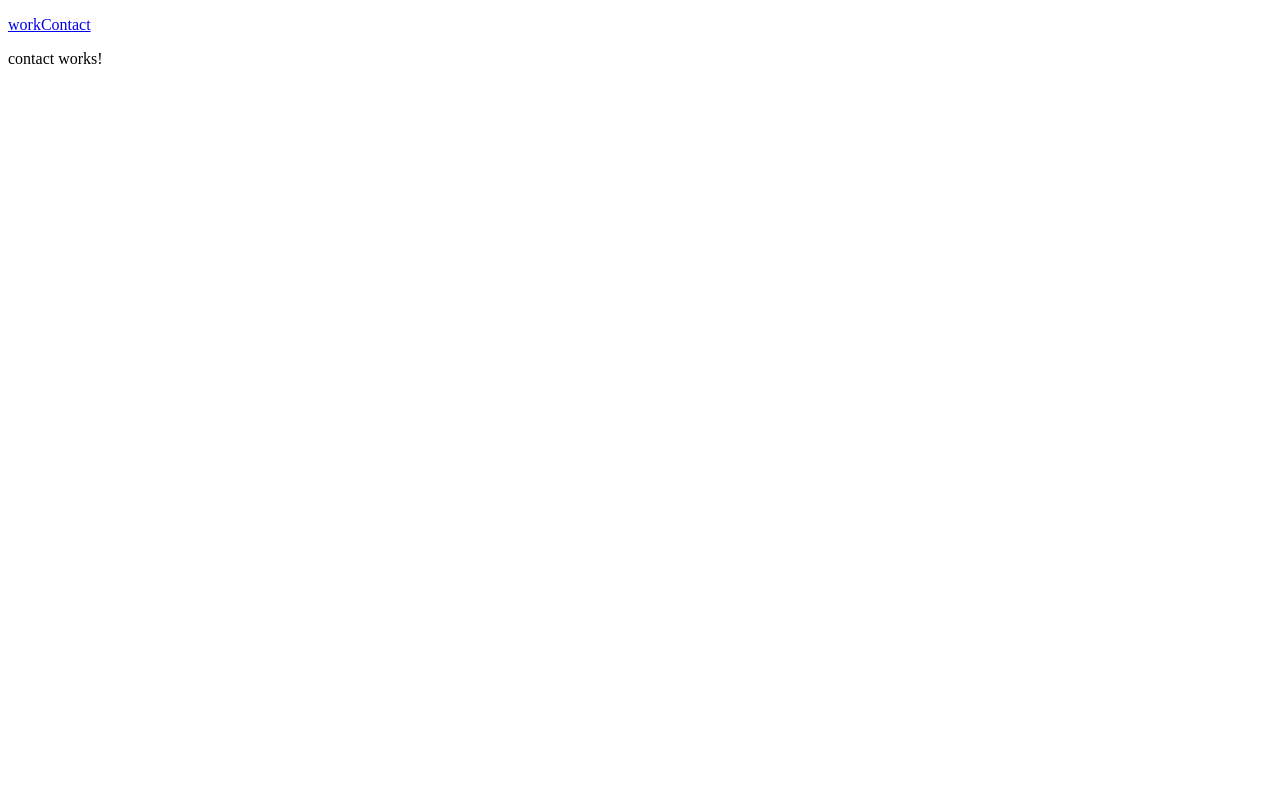
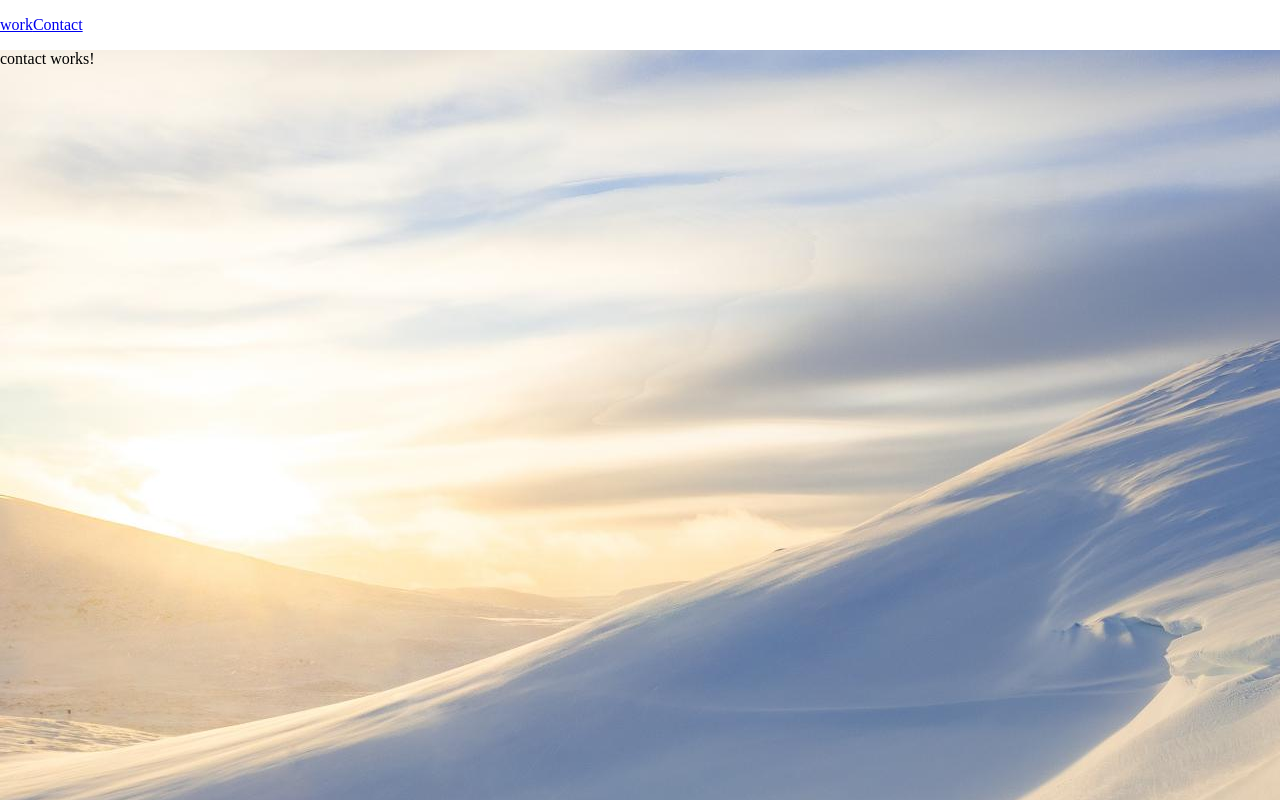
Before and after one commit to yuri-ivanov/yuri-ivanov.github.io, an Angular app: page /contact in a window 1280 px wide. Built offline with nearby package versions, Linux system fonts and the light colour scheme.

Commit message:
update angular site

```diff
--- a/src/app/contact/contact.component.html
+++ b/src/app/contact/contact.component.html
@@ -1,3 +1,5 @@
+<section class="full-screen">
 <p>
   contact works!
 </p>
+</section>
--- a/src/app/contact/contact.component.scss
+++ b/src/app/contact/contact.component.scss
@@ -0,0 +1,6 @@
+.full-screen{
+    background-image: url("/assets/images/snow-waves-large.jpg");
+    background-repeat: no-repeat;
+    width: 100%;
+    min-height: calc(100vh - 50px);
+}
--- a/src/styles.scss
+++ b/src/styles.scss
@@ -1 +1,6 @@
 /* You can add global styles to this file, and also import other style files */
+body{
+    height: calc(100vh - 50px);
+    margin: 0;
+    padding: 0;
+}
```
Also changed, not shown: 1 other file (tests, documents, lock files or other folders).
